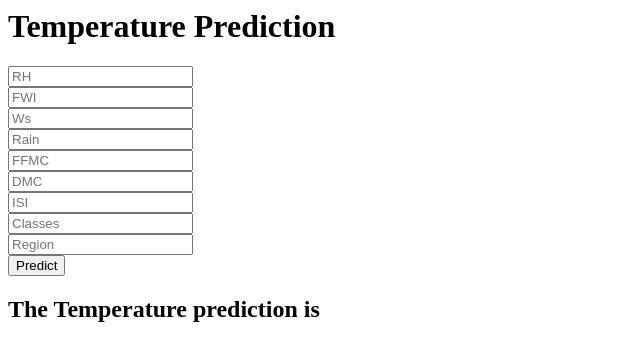
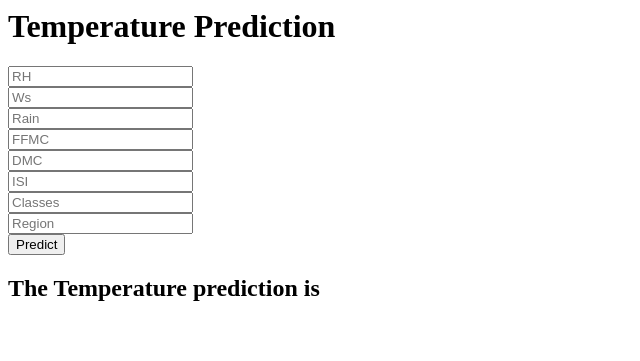
Before and after one commit to SakshiSri14/ForestFire, a Flask app: page /predictdata in a window 1280 px wide. Shown: the top 361 px of the page, without its empty margins (0-640 px from the left). Run offline with Flask 3, Linux system fonts and the light colour scheme; parts of the project's set-up code (start-up, migrations or seed data) failed here and were passed over.

Commit message:
fixed issues

```diff
--- a/application.py
+++ b/application.py
@@ -27,20 +27,20 @@
         RH = float(request.form.get('RH'))
         Ws = float(request.form.get('Ws'))
         Rain = float(request.form.get('Rain'))
-        FWI = float(request.form.get('FWI'))
+        # FWI = float(request.form.get('FWI'))
         FFMC = float(request.form.get('FFMC'))
         DMC = float(request.form.get('DMC'))
         ISI = float(request.form.get('ISI'))
         Classes = float(request.form.get('Classes'))
         Region = float(request.form.get('Region'))
 
-        input_data = np.array([[RH, FWI, Ws, Rain, FFMC, DMC, ISI, Classes, Region]])
-        print(f"Input data has {input_data.shape[1]} features.")
+        # input_data = np.array([[RH, FWI, Ws, Rain, FFMC, DMC, ISI, Classes, Region]])
+        # print(f"Input data has {input_data.shape[1]} features.")
 
-            # Check the number of features expected by the scaler
-        print(f"The StandardScaler expects {standard_scaler.n_features_in_} features.")
+        #     # Check the number of features expected by the scaler
+        # print(f"The StandardScaler expects {standard_scaler.n_features_in_} features.")
 
-        scaled_data = standard_scaler.transform([[RH,FWI,Ws,Rain,FFMC,DMC,ISI,Classes,Region]])
+        scaled_data = standard_scaler.transform([[RH,Ws,Rain,FFMC,DMC,ISI,Classes,Region]])
         result = lassocv_model.predict(scaled_data)
 
 
--- a/templates/home.html
+++ b/templates/home.html
@@ -6,7 +6,6 @@
 
         <form action="{{url_for('predict_data')}}" method="post">
             <input type="text" name="RH" placeholder="RH" required="required" /><br>
-                <input type="text" name="FWI" placeholder="FWI" required="required" /><br>
                 <input type="text" name="Ws" placeholder="Ws" required="required" /><br>
                 <input type="text" name="Rain" placeholder="Rain" required="required" /><br>
                 <input type="text" name="FFMC" placeholder="FFMC" required="required" /><br>
```
Also changed, not shown: 2 other files.
